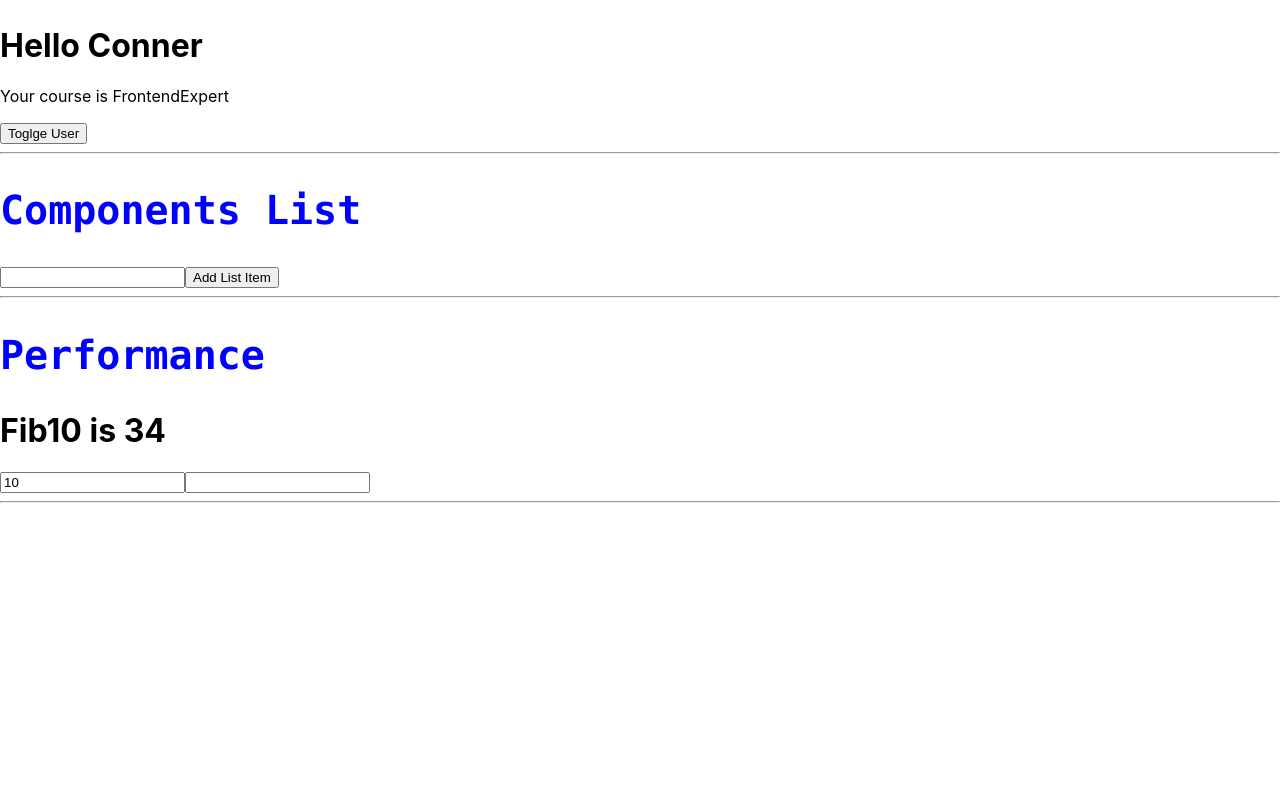
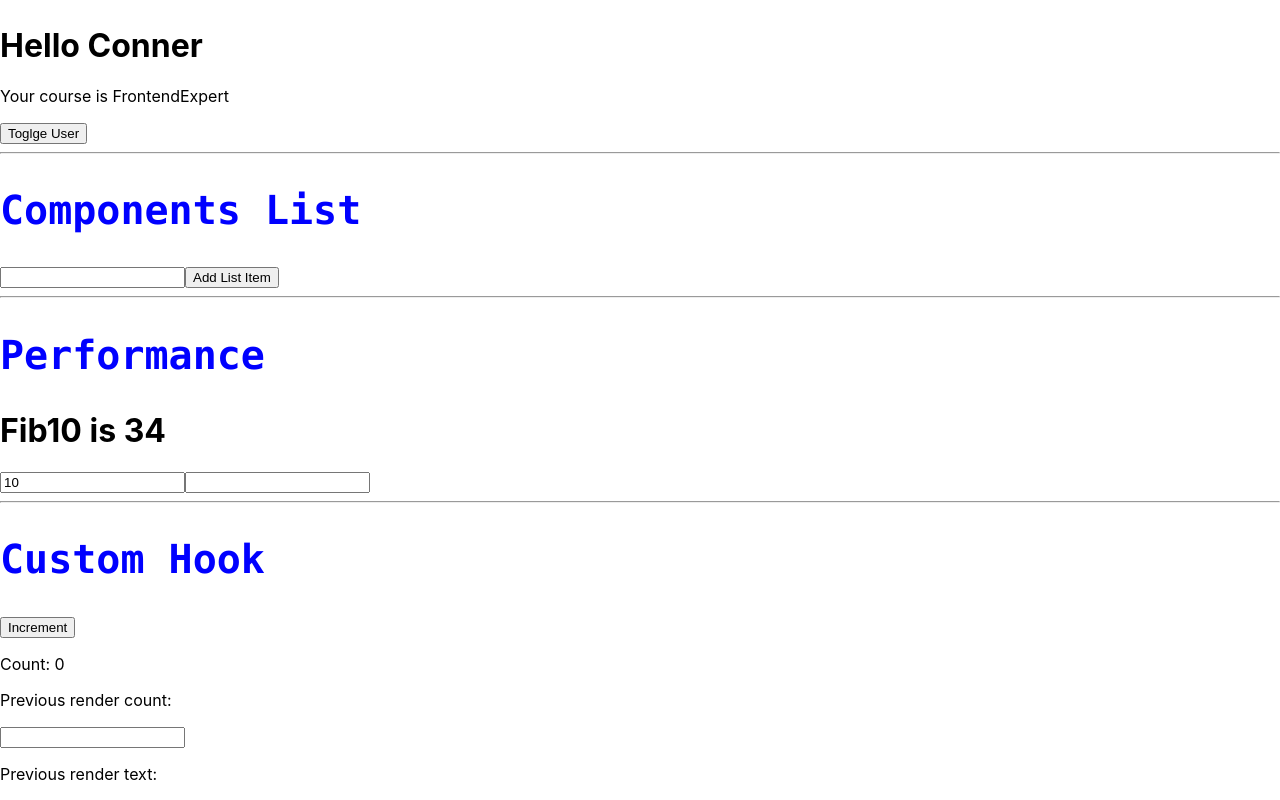
Before and after one commit to nicocorrea/react_course, a React (Create React App) app: page / in a window 1280 px wide. Shown: the part 2195-2995 px from the top of the page. Before the commit the page ends 2706 px from the top, so only its background shows below. Built offline with nearby package versions, Linux system fonts and the light colour scheme.

Commit message:
CustomHook

```diff
--- /dev/null
+++ b/src/CustomHook.js
@@ -0,0 +1,33 @@
+import { useState, useRef, useEffect } from "react";
+
+export default function CustomHook() {
+  const [count, setCount] = useState(0);
+  const [text, setText] = useState("");
+
+  const prevCount = usePrevious(count);
+  const prevText = usePrevious(text);
+
+  return (
+    <>
+      <button onClick={() => setCount(count + 1)}>Increment</button>
+      <p>Count: {count}</p>
+      <p>Previous render count: {prevCount}</p>
+
+      <input
+        value={text}
+        onChange={(event) => {
+          setText(event.target.value);
+        }}
+      />
+      <p>Previous render text: {prevText}</p>
+    </>
+  );
+}
+
+function usePrevious(value) {
+  const prevRef = useRef();
+  useEffect(() => {
+    prevRef.current = value;
+  }, [value]);
+  return prevRef.current;
+}
--- a/src/index.js
+++ b/src/index.js
@@ -16,6 +16,7 @@ import { UserContext, UserContextProvider } from "./UserContext";
 import Profile from "./ContextProfile";
 import ComponentList from "./ComponentList";
 import Performance from "./Performance";
+import CustomHook from "./CustomHook";
 //import reportWebVitals from "./reportWebVitals";
 
 const root = ReactDOM.createRoot(document.getElementById("root"));
@@ -52,6 +53,8 @@ root.render(
     <h2>Performance</h2>
     <Performance />
     <hr />
+    <h2>Custom Hook</h2>
+    <CustomHook />
   </React.StrictMode>
 );
 
```
Also changed, not shown: notes/notes.md (+6 -0 lines).
